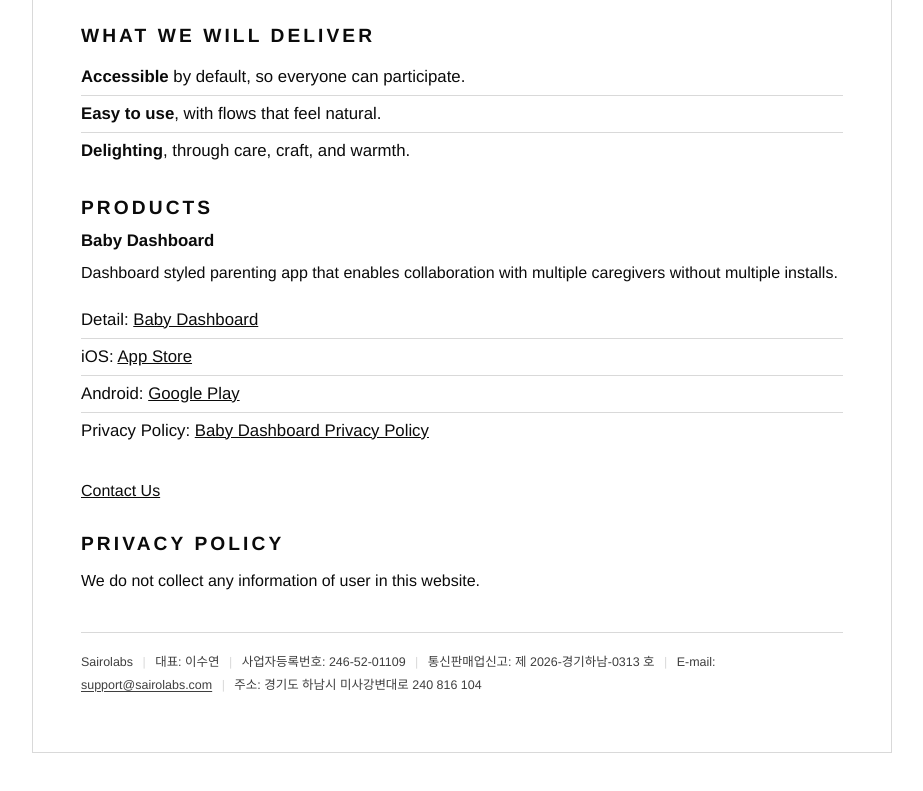
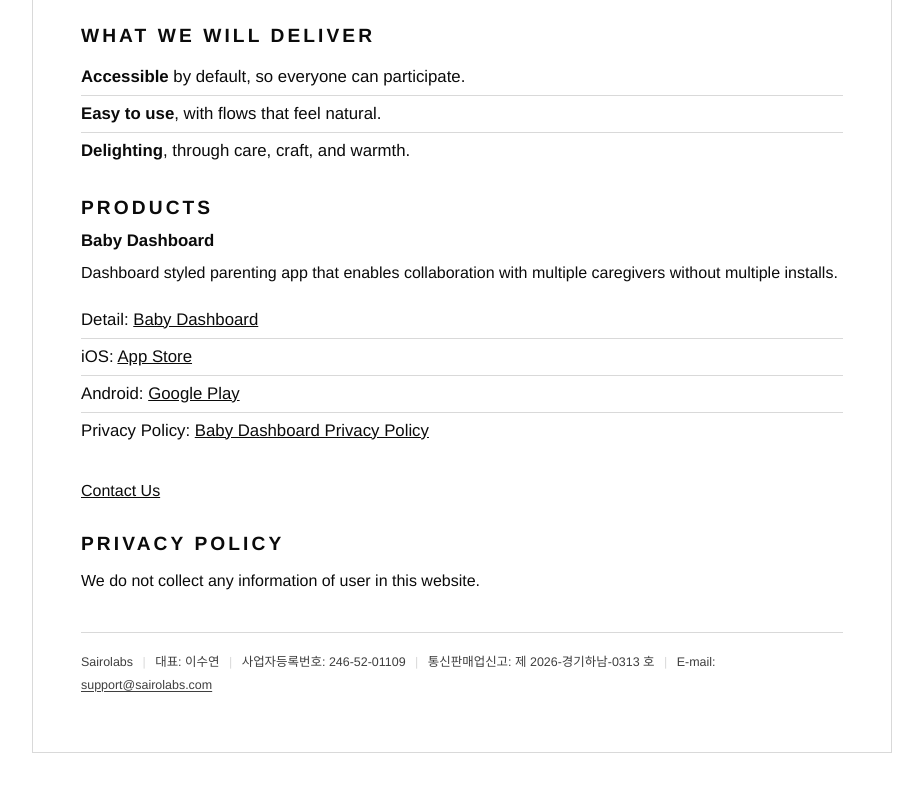
Before and after one commit to SooyeonSungdoo/SairoLabsHomepage, a plain HTML site: page index.html in a window 1280 px wide. Shown: the part 417-1208 px from the top of the page, without its empty margins (178-1101 px from the left). Drawn offline with Linux system fonts and the light colour scheme.

Commit message:
remove address

```diff
--- a/index.html
+++ b/index.html
@@ -269,10 +269,6 @@
           <a href="mailto:support@sairolabs.com" data-i18n="companyEmail">
             support@sairolabs.com
           </a>
-          <span class="company-separator">|</span>
-          <span data-i18n="companyAddressLine">
-            주소: 경기도 하남시 미사강변대로 240 816 104
-          </span>
         </p>
       </footer>
     </div>
@@ -309,7 +305,6 @@
           mailOrderRegistrationLine: "통신판매업신고: 제 2026-경기하남-0313 호",
           companyEmailLabel: "E-mail:",
           companyEmail: "support@sairolabs.com",
-          companyAddressLine: "주소: 경기도 하남시 미사강변대로 240 816 104"
         }
       };
 
```
